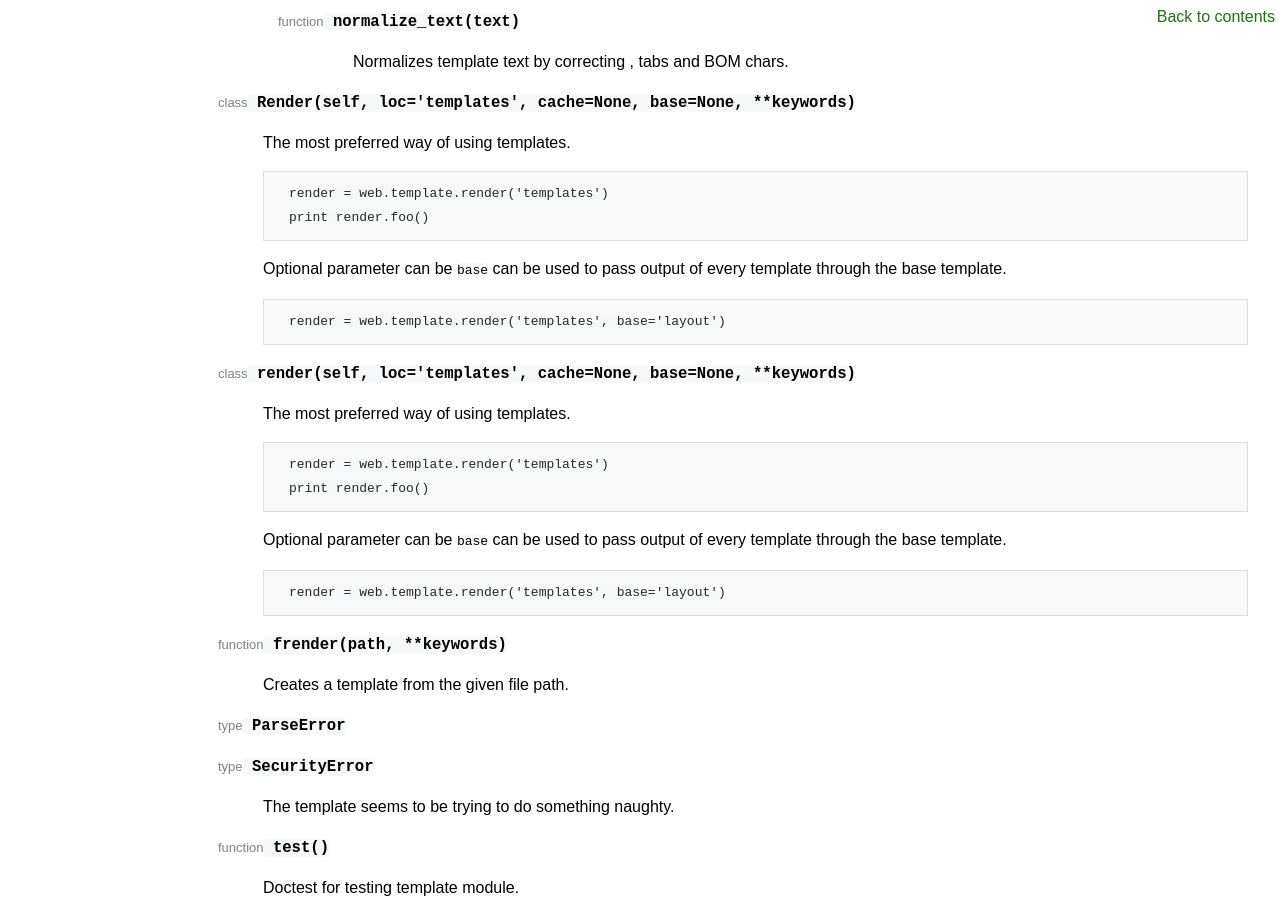
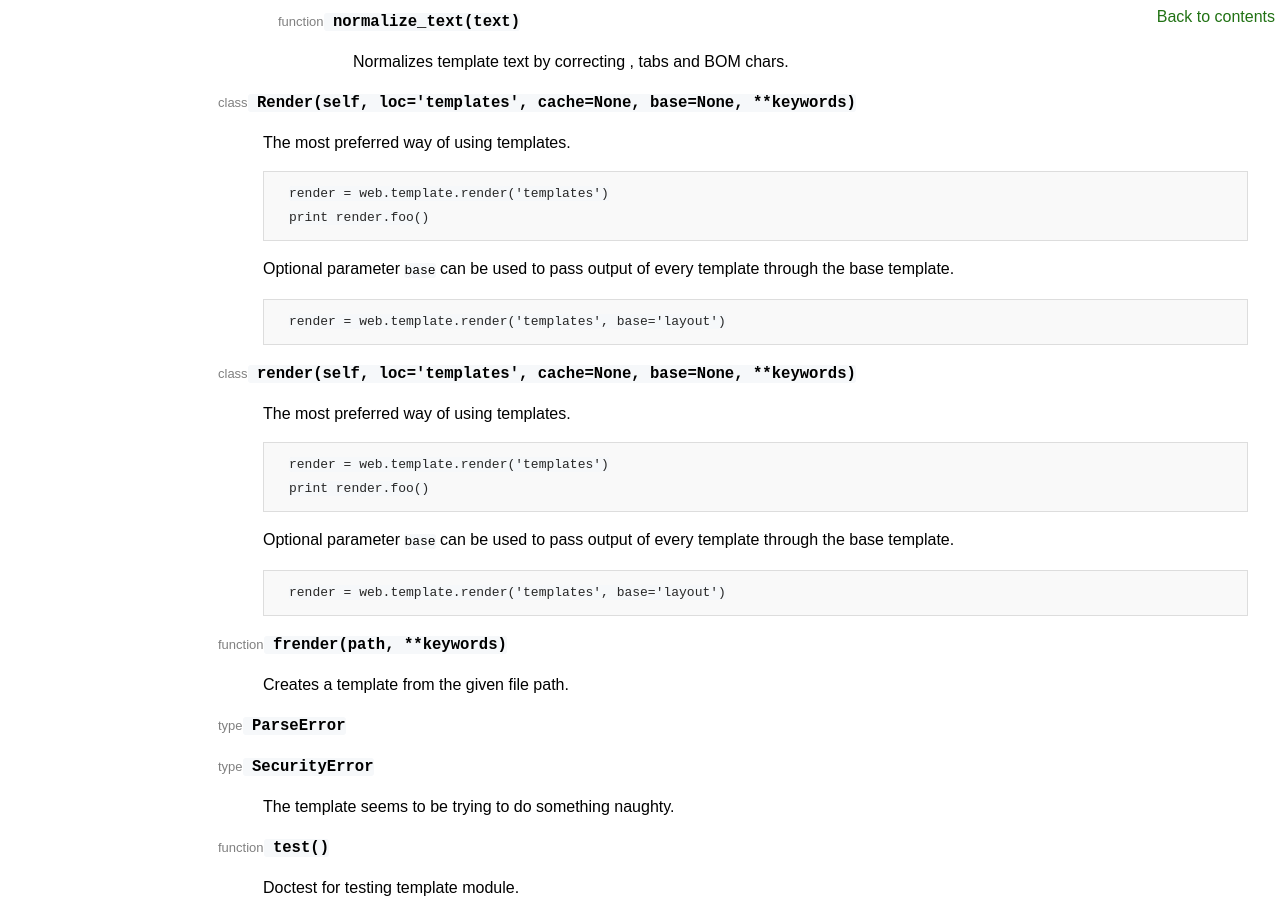
Before and after one commit to webpy/webpy.github.com, a Jekyll site: the page built from docs/0.3/api.md, in a window 1280 px wide and 900 px high, scrolled down 34099 px. Built offline with Jekyll 4.4.1, drawn with Linux system fonts in a browser that asks for light colours.

```diff
--- a/docs/0.3/api.md
+++ b/docs/0.3/api.md
@@ -2141,7 +2141,7 @@ pyexpr -&gt; &lt;python expression&gt;
 print render.foo()
 </code></pre>
 
-<p>Optional parameter can be <code>base</code> can be used to pass output of
+<p>Optional parameter <code>base</code> can be used to pass output of
 every template through the base template.</p>
 
 <pre><code>render = web.template.render('templates', base='layout')
@@ -2155,7 +2155,7 @@ every template through the base template.</p>
 print render.foo()
 </code></pre>
 
-<p>Optional parameter can be <code>base</code> can be used to pass output of
+<p>Optional parameter <code>base</code> can be used to pass output of
 every template through the base template.</p>
 
 <pre><code>render = web.template.render('templates', base='layout')
```
